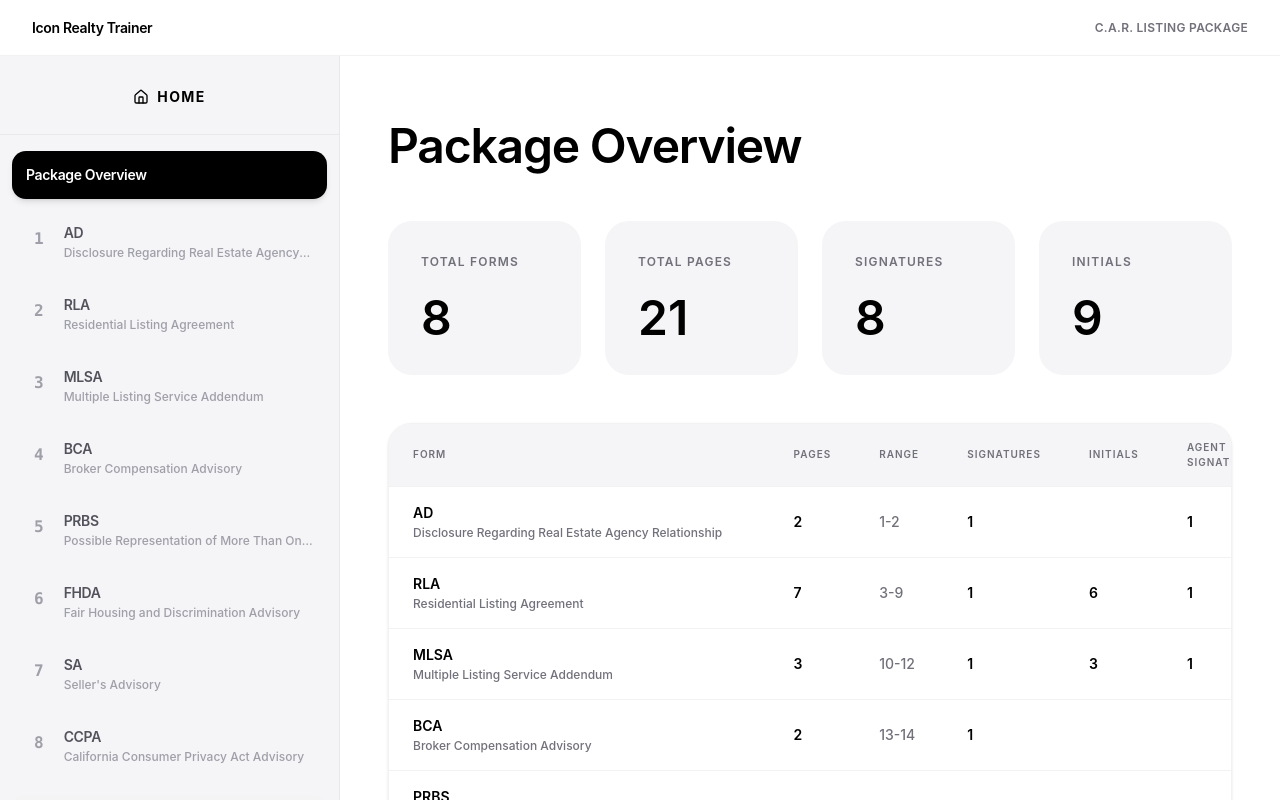
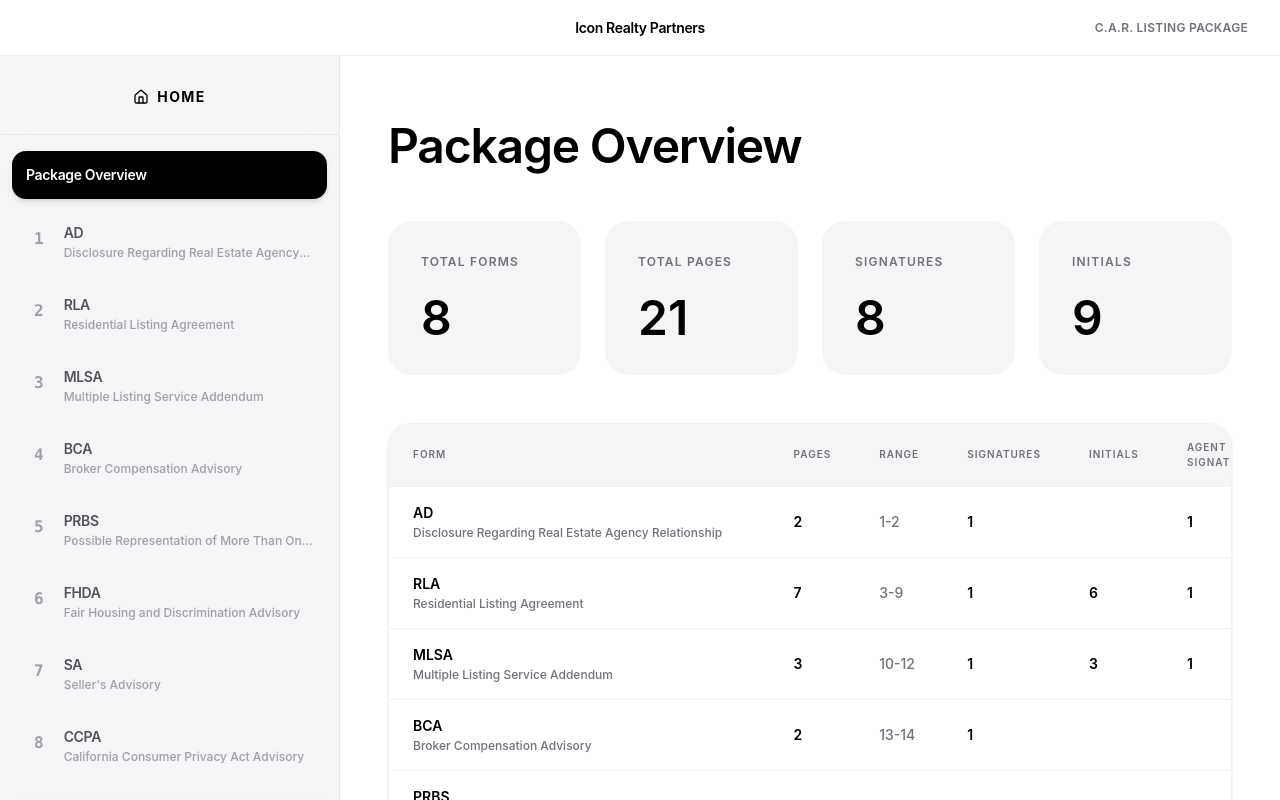
Before and after one commit to iconrealty/CAR---LISTING, a React (Vite) app: page / in a window 1280 px wide. Built offline with nearby package versions, Linux system fonts and the light colour scheme.

Commit message:
style: center brand title in header
Adjusted header layout to horizontally center the "Icon Realty Partners" title and updated the company name.

```diff
--- a/src/App.tsx
+++ b/src/App.tsx
@@ -26,10 +26,15 @@ export default function App() {
     <div className="h-screen bg-white flex flex-col font-sans overflow-hidden text-black selection:bg-zinc-200">
       {/* Sleek Minimal Header */}
       <header className="bg-white/80 backdrop-blur-xl border-b border-black/5 z-30 shrink-0 relative flex items-center h-14">
-        <div className="w-full mx-auto px-4 sm:px-6 lg:px-8 flex items-center justify-between">
+        <div className="w-full mx-auto px-4 sm:px-6 lg:px-8 flex items-center justify-between relative h-full">
           <div className="flex items-center gap-2 text-black">
-            <h1 className="text-sm font-semibold tracking-tight font-sans">Icon Realty Trainer</h1>
+            {/* Keep left spacer empty to allow perfect centering */}
           </div>
+
+          <div className="absolute left-1/2 top-1/2 -translate-x-1/2 -translate-y-1/2 text-center pointer-events-none">
+            <h1 className="text-sm font-semibold tracking-tight font-sans">Icon Realty Partners</h1>
+          </div>
+
           <div className="text-xs font-semibold text-zinc-500 hidden sm:block tracking-wide uppercase">C.A.R. Listing Package</div>
         </div>
       </header>
```
